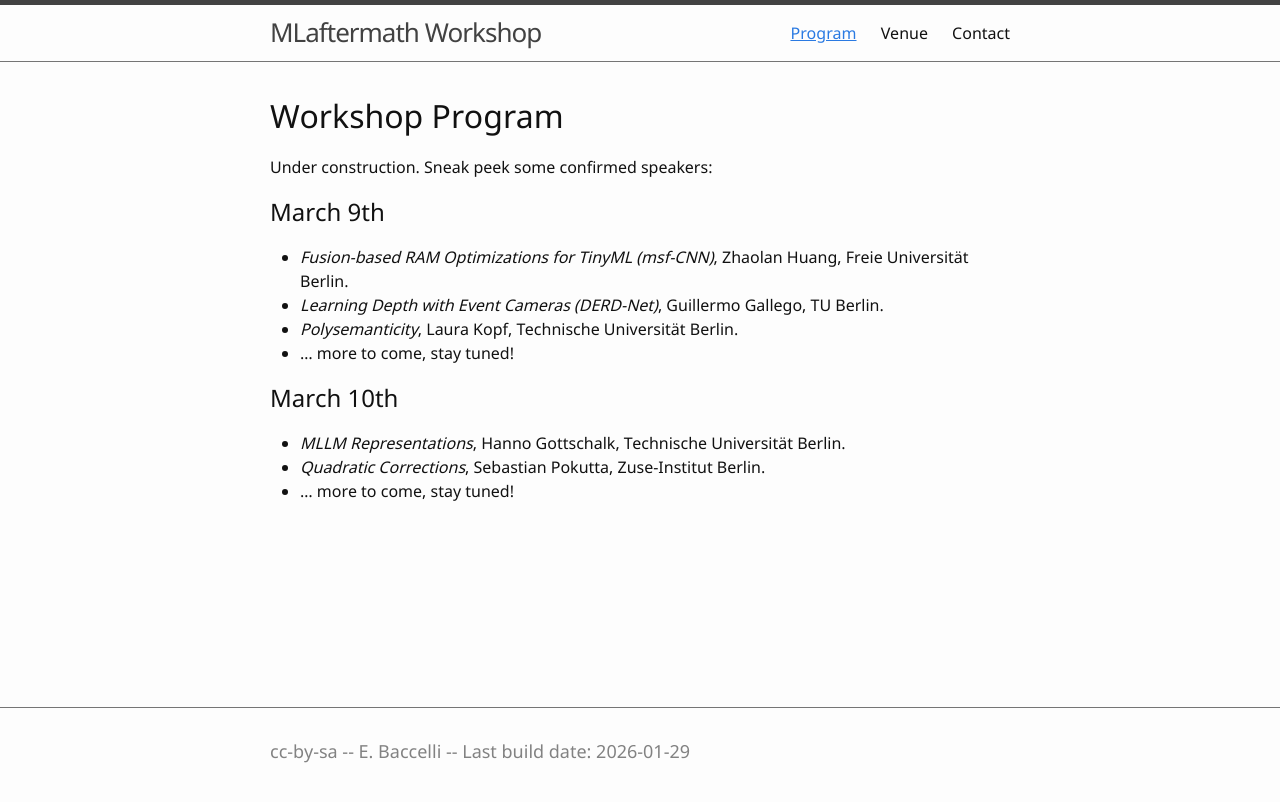
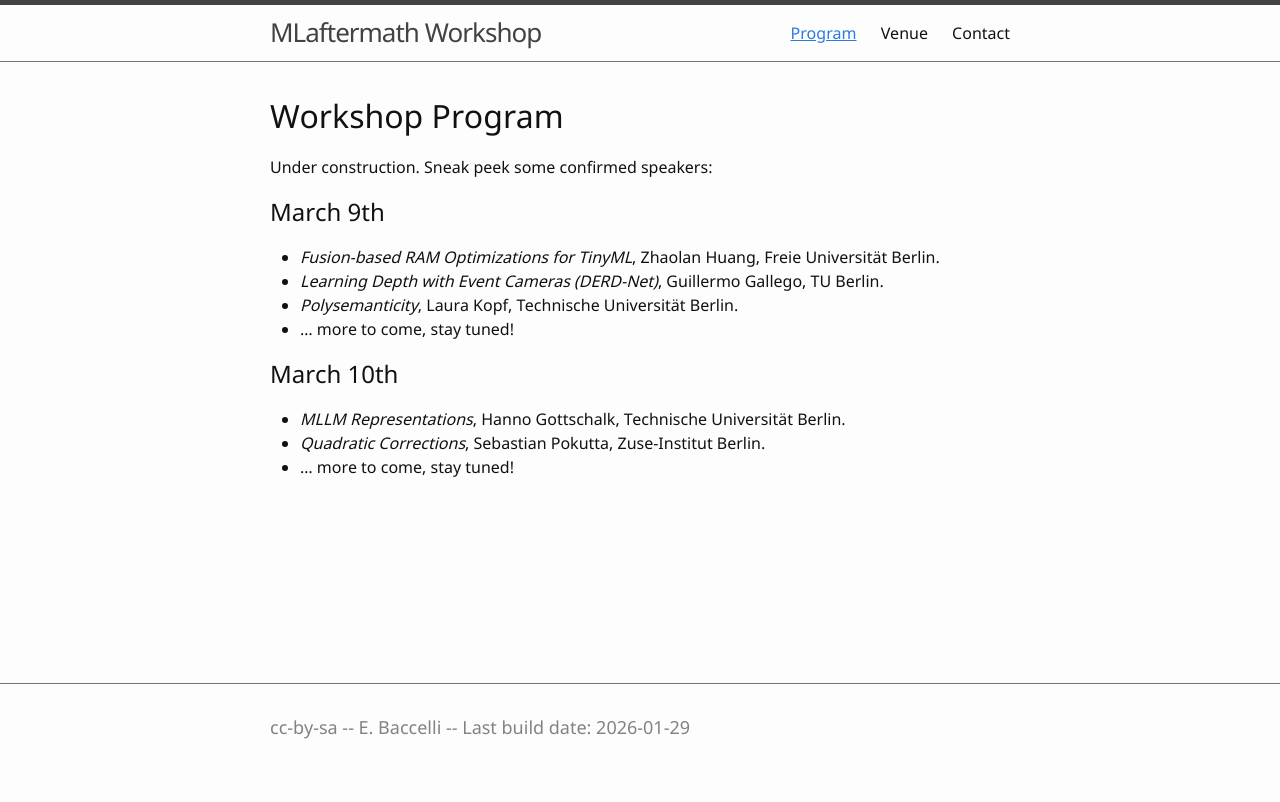
Before and after one commit to Inria-Berlin/MLaftermath, a Jekyll site: the page built from 0-program.md, in a window 1280 px wide. Shown: the top 802 px of the page. Built offline with Jekyll 4.4.1, drawn with Linux system fonts in a browser that asks for light colours.

Commit message:
program: tweaks

```diff
--- a/0-program.md
+++ b/0-program.md
@@ -7,7 +7,7 @@ nav: true
 Under construction. Sneak peek some confirmed speakers:
 
 ## March 9th
-- *Fusion-based RAM Optimizations for TinyML (msf-CNN)*, Zhaolan Huang, Freie Universität Berlin.
+- *Fusion-based RAM Optimizations for TinyML*, Zhaolan Huang, Freie Universität Berlin.
 - *Learning Depth with Event Cameras (DERD-Net)*, Guillermo Gallego, TU Berlin.
 - *Polysemanticity*, Laura Kopf, Technische Universität Berlin.
 - ... more to come, stay tuned!
```
